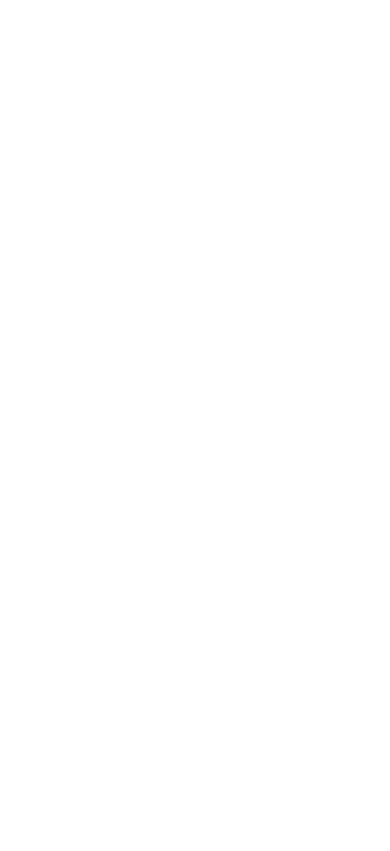
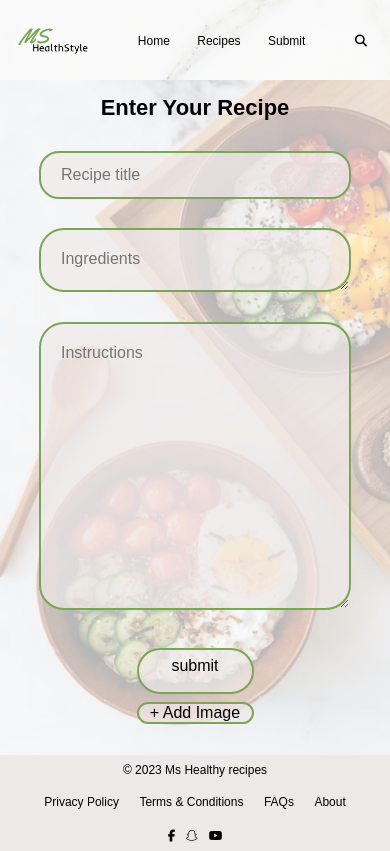
Before and after one commit to KYTC-Front-End/Recipe-MS, a plain HTML site: page Submit.html in a window 390 px wide. Drawn offline with Linux system fonts and the light colour scheme.

Commit message:
creat a submit file

```diff
--- a/Submit.html
+++ b/Submit.html
@@ -0,0 +1,74 @@
+<!DOCTYPE html>
+<html lang="en">
+<head>
+    <meta charset="UTF-8">
+    <meta http-equiv="X-UA-Compatible" content="IE=edge">
+    <meta name="viewport" content="width=device-width, initial-scale=1.0">
+    <script src="https://kit.fontawesome.com/370839db23.js" crossorigin="anonymous"></script>
+    <title>Detalis page</title>
+    <link rel="stylesheet" href="./assets/css/style.css">
+    <link rel="stylesheet" href="./assets/css/media.css">
+</head>
+<body>
+
+
+        <!-- header section start -->
+        <header class="header-contraner">
+            <section class="logo-contaner">
+                <a href="index.html"><img src="./assets/image/logo.png" alt="logo"></a>
+        </section>
+        <section class="nav-header">
+            <nav><a href="index.html">Home</a></nav>
+            <nav><a href="Recipe.html">Recipes</a></nav>
+            <nav><a href="submit.html">Submit</a></nav>
+        </section>
+        <section class="header-left">
+        <section class="header-contact-section">
+            <ul>
+                <li> <i class="fa-solid fa-magnifying-glass" id="search"></i></li>
+            </ul>
+        </section>
+    </section>
+    </header>
+
+
+    <!-- start submit section -->
+    <section class="submit-container">
+        <h2>Enter Your Recipe</h2>
+        <input  id="title" type="text" placeholder="Recipe title">
+        <textarea class="Ingredients" id="" cols="30" rows="10" placeholder="Ingredients"></textarea>
+
+        <textarea class="Instructions" placeholder="Instructions"></textarea>
+        <section id="text">
+            <input type="submit" value="submit">
+            <input type="file" value="Add Image"  id="img" name="img"accept="image/*">
+            <label for="img">+ Add Image</label>
+        </section>
+
+
+    </section>
+
+
+
+    <!-- footer section start -->
+    <footer class="footer-contaner">
+        <section class="copyright">
+            <p> &copy; 2023 Ms Healthy recipes</p>
+        </section>
+        <section class="help-links">
+            <ul>
+           <li> <a href="#">Privacy Policy</a></li>
+            <li><a href="#">Terms & Conditions</a></li>
+            <li><a href="#">FAQs</a></li>
+            <li><a href="#">About</a></li></ul>
+        </section>
+        <section class="media-links">
+            <ul>
+                <li><a href="#"><i class="fa fa-facebook" aria-hidden="true"></i></a> </li>
+                 <li><a href="#"><i class="fa fa-snapchat" aria-hidden="true"></i></a></li>
+                 <li><a href="#"><i class="fa fa-youtube" aria-hidden="true"></i></a></li>
+                 </ul>
+        </section>
+     </footer>
+</body>
+</html>
--- a/assets/css/media.css
+++ b/assets/css/media.css
@@ -64,6 +64,34 @@
  .filter-content h3{
     font-size: 13px;
  }
+
+ /* submit section */
+
+/* submit section */
+
+.submit-container{
+    max-height: 80vh;
+    padding-bottom: 1rem;
+  }
+
+  .submit-container #title ,.submit-container .Ingredients ,.submit-container .Instructions{
+      width: 80%;
+  }
+  .submit-container .Ingredients{
+      height: 4rem;}
+      .submit-container .Instructions{
+          height: 18rem;}
+
+          .submit-container #text{
+            width: 45vw;
+
+        }
+        input[type="submit"], label{
+            width: 20vw;
+            height: 50%;}
+
+
+
 
 /* footer section */
 
@@ -162,8 +190,42 @@
 .filter-content h3{
     font-size:13px;
 }
+
+ /* submit section */
+
+ .submit-container{
+    height: 80vh;
+    padding-bottom: 1rem;
+  }
+  .submit-container h2{
+    font-size: 22px;}
+  .submit-container #title ,.submit-container .Ingredients ,.submit-container .Instructions{
+      width: 80%;
+  }
+  .submit-container .Ingredients{
+      height: 4rem;}
+      .submit-container .Instructions{
+          height: 18rem;}
+  .submit-container #text{
+      width: 30%;
+      height: 10vh;
+      display: flex;
+      flex-direction: column;
+      justify-content: space-around;
+  }
+  input[type="submit"]{
+      padding-top: 7px;
+  }
+  input[type="submit"], label{
+      margin-top: 0.5rem;
+      width: 30vw;
+      height: 55%;
+      display: flex;
+      justify-content:space-around;
+  }
 /* footer section */
 .footer-contaner{
+    height: 6rem;
    flex-direction: column;
 }
 .help-links ul li a ,.media-links ul li a{
--- a/assets/css/style.css
+++ b/assets/css/style.css
@@ -187,7 +187,6 @@ i{
     align-items: center;
     height:5rem;
     width: 100%;
-    margin-top: 1rem;
     background-color: #EDE9E9;
 }
 .help-links ul li ,.media-links ul li{
@@ -239,3 +238,101 @@ i{
     min-width: 3rem;
    border-radius: 10px;
 }
+
+/* submit page */
+*{
+    box-sizing: border-box;
+    padding: 0;
+    margin: 0;
+}
+
+
+.submit-container{
+width: 100%;
+height: 120vh;
+display: flex;
+flex-direction: column;
+justify-content: space-around;
+align-items:center;
+text-align: center;
+background-image: url(../image/background-img.png);
+background-size: cover;
+background-repeat: no-repeat;
+
+}
+.submit-container h2{
+font-size: 32px;
+font-weight: bold;
+text-align: center;
+}
+
+input ,textarea{
+    padding: 20px;
+    font-size: 16px;
+}
+
+.submit-container #title{
+    width: 60%;
+    height: 3rem;
+    border-radius: 20px;
+    border:2px solid #79A755;
+    background-color:  rgba(239, 234, 234, 0.7);
+
+}
+
+.submit-container .Ingredients{
+    width: 60%;
+    height: 9rem;
+    border-radius: 25px;
+    border: 2px solid #79A755;
+    background-color:  rgba(239, 234, 234, 0.7);
+}
+.submit-container .Instructions{
+
+width: 60%;
+height: 25rem;
+ border-radius: 25px;
+ border: 2px solid #79A755;
+ background-color:  rgba(239, 234, 234, 0.7);
+}
+
+.submit-container #text{
+    width: 23vw;
+    height: 10vh;
+    display: flex;
+    justify-content: space-between;
+}
+input[type="file"]{
+    display: none;
+}
+input[type="submit"]{
+    padding-top: 10px;
+}
+ input[type="submit"], label{
+    width: 10vw;
+    height: 70%;
+    display: flex;
+    justify-content: center;
+    align-items: center;
+    cursor: pointer;
+    border-radius: 25px;
+    border: 2px solid #79A755;
+    background-color:  rgba(239, 234, 234, 0.7);
+
+}
+input[type="submit"]:active, label:active{
+    transform: scale(0.9);
+}
+
+@media (min-width:1400px){
+    .submit-container #title ,.submit-container .Ingredients ,.submit-container .Instructions{
+        width: 80%;
+    }
+    .submit-container #title{
+        height: 5rem;
+    }
+    .submit-container .Ingredients{
+        height: 20rem;
+    }
+
+}
```
Also changed, not shown: assets/image/background copy.png (added), assets/image/background-img.png (added), assets/image/logo copy.png (added).
